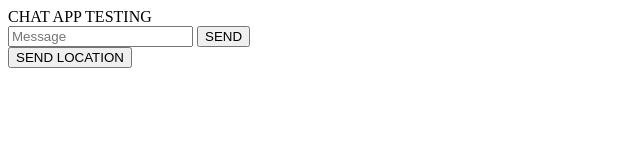
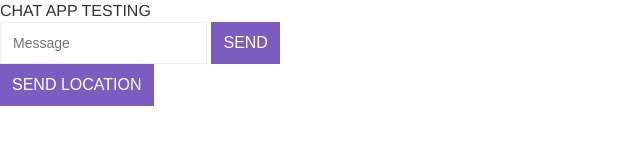
Before and after one commit to codershona/chat-app, a website: page public/index.html in a window 1280 px wide. Shown: the whole page, without its empty margins (0-640 px from the left). Drawn offline with nearby package versions, Linux system fonts and the light colour scheme; no server answers.

Commit message:
Styling the chat app

```diff
--- a/public/index.html
+++ b/public/index.html
@@ -1,18 +1,19 @@
 <!DOCTYPE html>
 <html>
 <head>
+
 	<title>CHAT APP</title>
+  <link rel="icon" href="/img/favicon.png">
+  <link rel="stylesheet" type="text/css" href="/css/styles.min.css">
+
+
 </head>
 <body>
 
 	CHAT APP TESTING
 
 
-	<div id="messages">
-
-
-
-	</div>
+	<div id="messages"></div>
 
 	<form id="message-form">
 		<input name="message" placeholder="Message">
```
